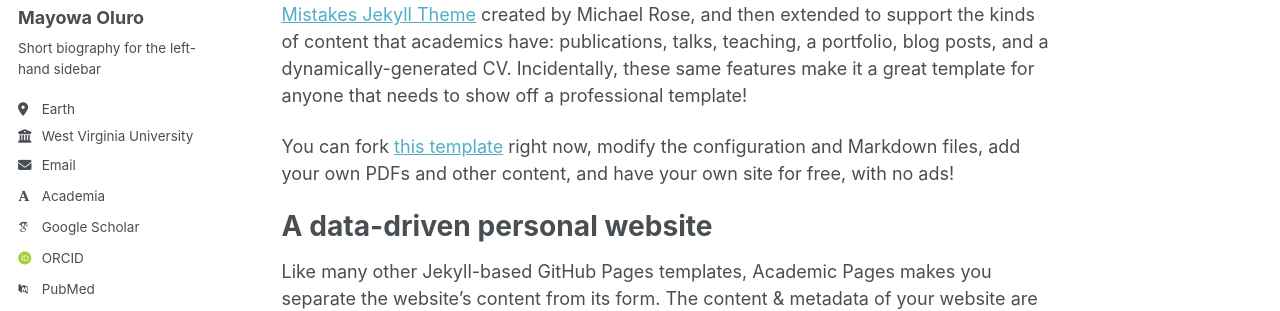
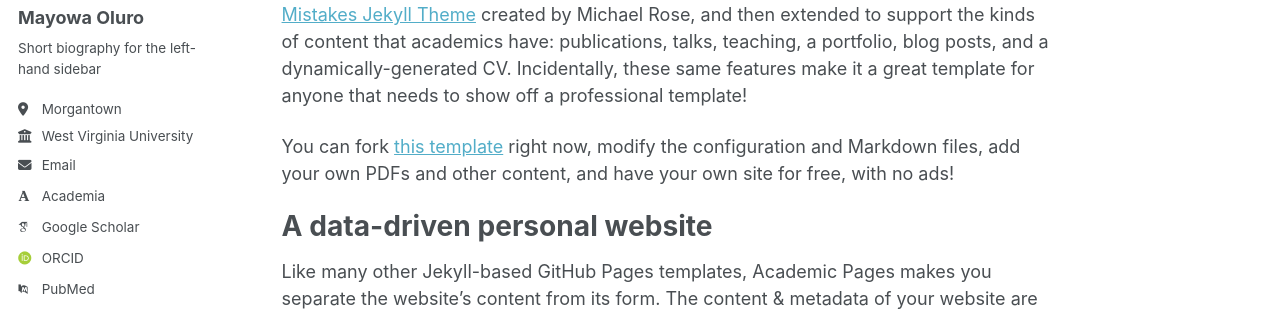
Before and after one commit to Mayorism/MayowaOluro, a Jekyll site: the page built from _pages/about.md, in a window 1280 px wide. Shown: the part 278-589 px from the top of the page. Built offline with Jekyll 4.4.1, drawn with Linux system fonts in a browser that asks for light colours; some web fonts are replaced; a script bundle is joined from its source files by our own code; library files that are not in the unit come from our copies.

Commit message:
Update _config.yml

```diff
--- a/_config.yml
+++ b/_config.yml
@@ -27,7 +27,7 @@
   name             : "Mayowa Oluro"
   pronouns         : # example: "she/her"
   bio              : "Short biography for the left-hand sidebar"
-  location         : "Earth"
+  location         : "Morgantown"
   employer         : "West Virginia University"
   uri              : # URL
   email            : "mayowaoluro@mail.wvu.edu"
```
